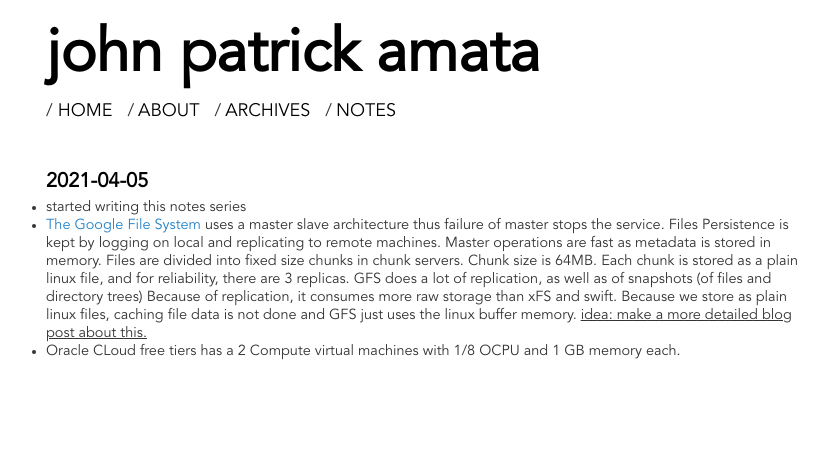
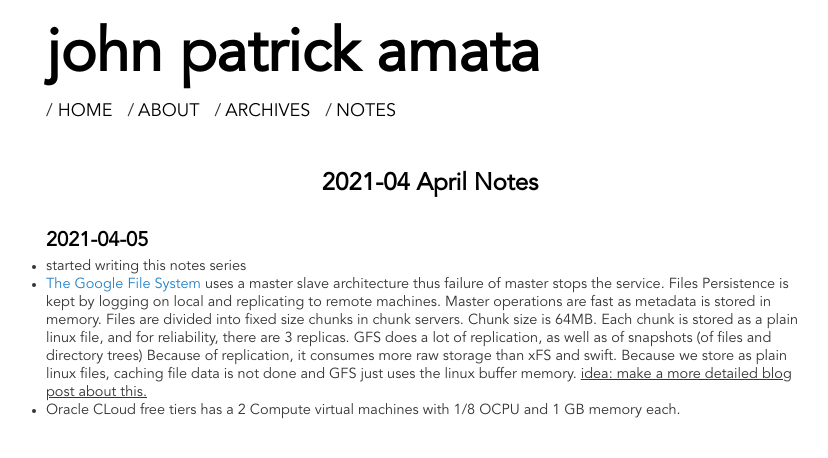
Before and after one commit to jpamata/jpamata.github.io, a Jekyll site: the page built from notes/2021/04.md, in a window 1280 px wide. Shown: the top 458 px of the page, without its empty margins (210-1038 px from the left). Built offline with Jekyll 4.4.1, drawn with Linux system fonts in a browser that asks for light colours.

Commit message:
Update 04.md

```diff
--- a/notes/2021/04.md
+++ b/notes/2021/04.md
@@ -1,7 +1,11 @@
 ---
 layout: default
-title: Jan 2021
+title: April 2021
 ---
+
+<center>
+  <h2><big>2021-04 April Notes</big></h2>
+  </center>
 
 ## 2021-04-05
 
```
